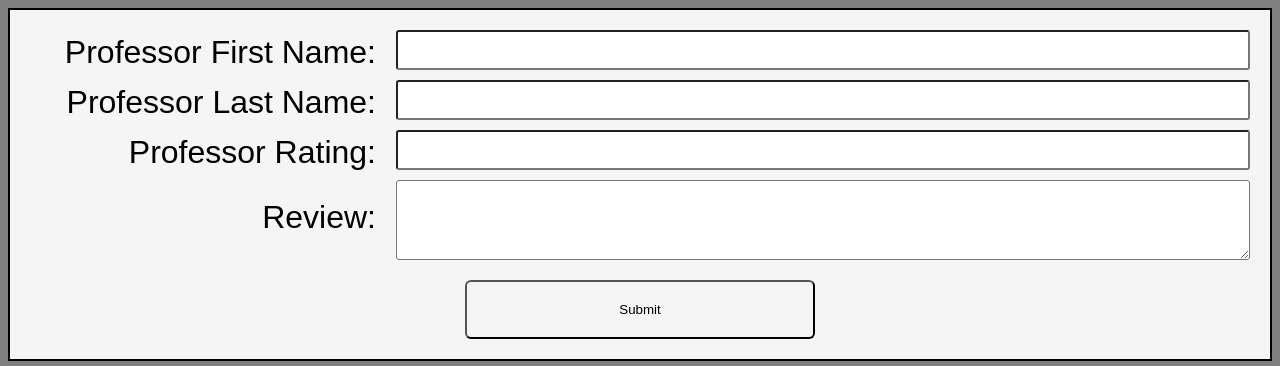
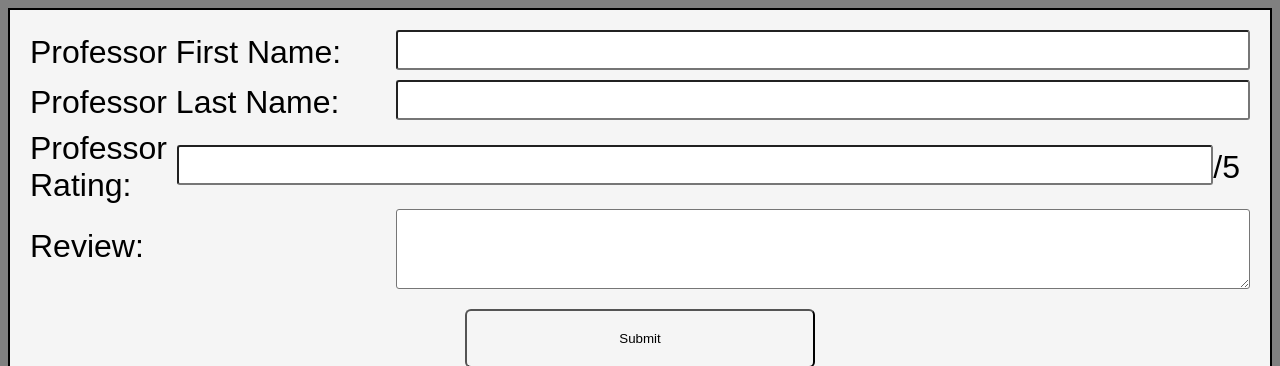
Before and after one commit to bewba/Prof-To-Pick-App, a plain HTML site: page Rate.html in a window 1280 px wide. Shown: the top 366 px of the page. Drawn offline with nearby package versions, Linux system fonts and the light colour scheme.

Commit message:
Add files via upload

```diff
--- a/Rate.html
+++ b/Rate.html
@@ -20,15 +20,20 @@
             </div>
             <div class="input-group">
                 <label for="profRating">Professor Rating:</label>
-                <input type="text" id="profRating" name="profRating" class="profAttributes">
+                <input type="number" id="profRating" name="profRating" class="profAttributes">
+                <label for = "profRating">  /5</label>
             </div>
             <div class="input-group">
                 <label for="profReview">Review:</label>
                 <textarea id="profReview" name="profReview" class="profAttributes reviewInput" rows="4" cols="50"></textarea>
             </div>
+
+
             <div class="submitBox">
                 <input type="submit" value="Submit" id="buttonTextBox" class="button">
             </div>
+
+
         </form>
     </div>
 
--- a/rateStyles.css
+++ b/rateStyles.css
@@ -1,7 +1,12 @@
 .SearchProf label {
-    display: block;
+    display: inline-flex;
     margin-bottom: 5px;
     font-size: 2pc;
+}
+
+.SearchProf input[type="number"] {
+    width: 100%;
+    margin-bottom: 10px;
 }
 
 .SearchProf input[type="text"] {
@@ -10,6 +15,7 @@
 }
 
 .SearchProf label,
+.SearchProf input[type="number"],
 .SearchProf input[type="text"],
 .SearchProf input[type="submit"] {
     font-family: 'Roboto Slab', sans-serif;
@@ -42,8 +48,8 @@
 
 .input-group label {
     flex: 1;
-    text-align: right;
-    margin-right: 20px;
+    text-align: left;
+    margin-right: 10px;
 }
 
 .input-group input,
@@ -124,13 +130,12 @@
 .findButton:hover::before {
     animation : animate_border .75s linear infinite;
 
+
 }
 
 .findButton span:hover{
     background-color: #333;
     color: #fff;
-    transform: scale(0.95);
-
 }
 
 .findButton span{
@@ -158,3 +163,16 @@
     justify-content: center;
     text-align: center;
 }
+
+
+#fancyButton:hover{
+    transform: scale(0.95);
+}
+
+#fancyButton{
+    transition: all 0.3s ease;
+}
+
+.profAttributes {
+    text-align: left;
+}
```
Also changed, not shown: index.html (+3 -3 lines), styles.css (+14 -0 lines), Find.html (line endings or trailing spaces), README.md, test.js (line endings or trailing spaces).
